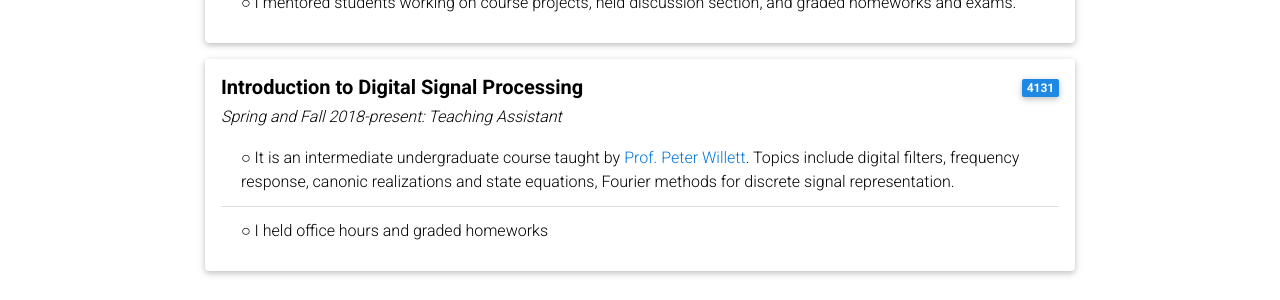
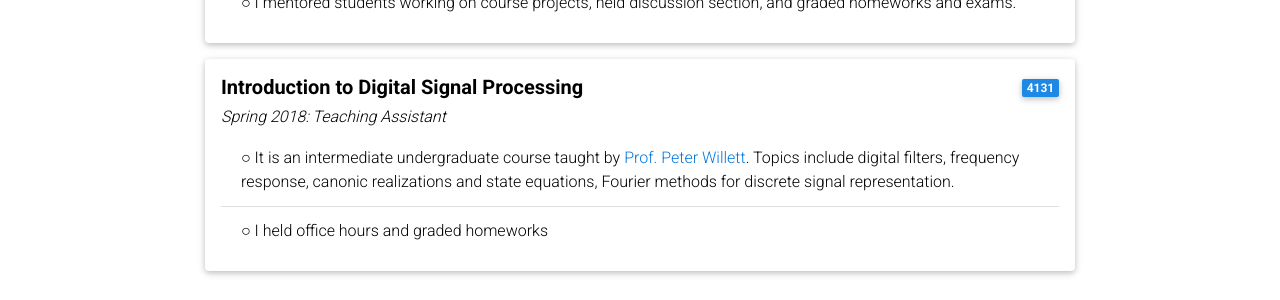
Before and after one commit to ZongyuanShen/ZongyuanShen.github.io, a Jekyll site: the page built from _pages/teaching.md, in a window 1280 px wide and 900 px high, scrolled down 568 px. Shown: the part 559-859 px from the top of the window. Built offline with Jekyll 4.4.1, drawn with Linux system fonts in a browser that asks for light colours; comment, search, counter and statistics services are not loaded; a style sheet for code colours, icons or effects is not loaded.

Commit message:
Update teaching.md

```diff
--- a/_pages/teaching.md
+++ b/_pages/teaching.md
@@ -84,7 +84,7 @@
         </span>
       </div>
     </div>
-    <h6 class="font-italic mt-2 mt-sm-0">Spring and Fall 2018-present: Teaching Assistant</h6>
+    <h6 class="font-italic mt-2 mt-sm-0">Spring 2018: Teaching Assistant</h6>
     <ul class="font-weight-light list-group list-group-flush">
       <li class="list-group-item">○ It is an intermediate undergraduate course taught by <a href="https://www.ee.uconn.edu/peter-willett/" target="_blank">Prof. Peter Willett</a>. Topics include digital filters, frequency response, canonic realizations and state equations, Fourier methods for discrete signal representation.</li>
       <li class="list-group-item">○ I held office hours and graded homeworks</li>
```
